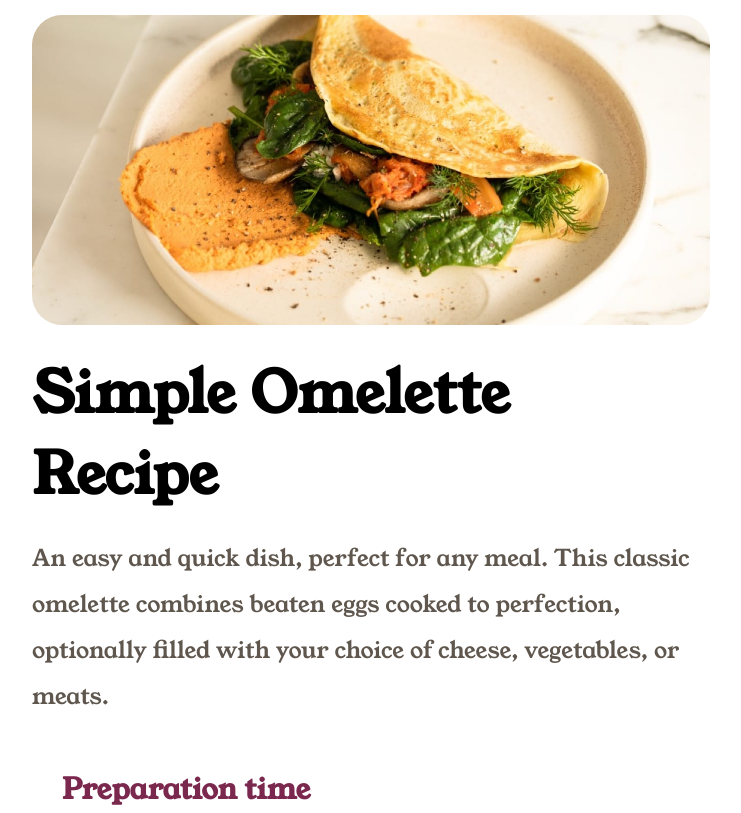
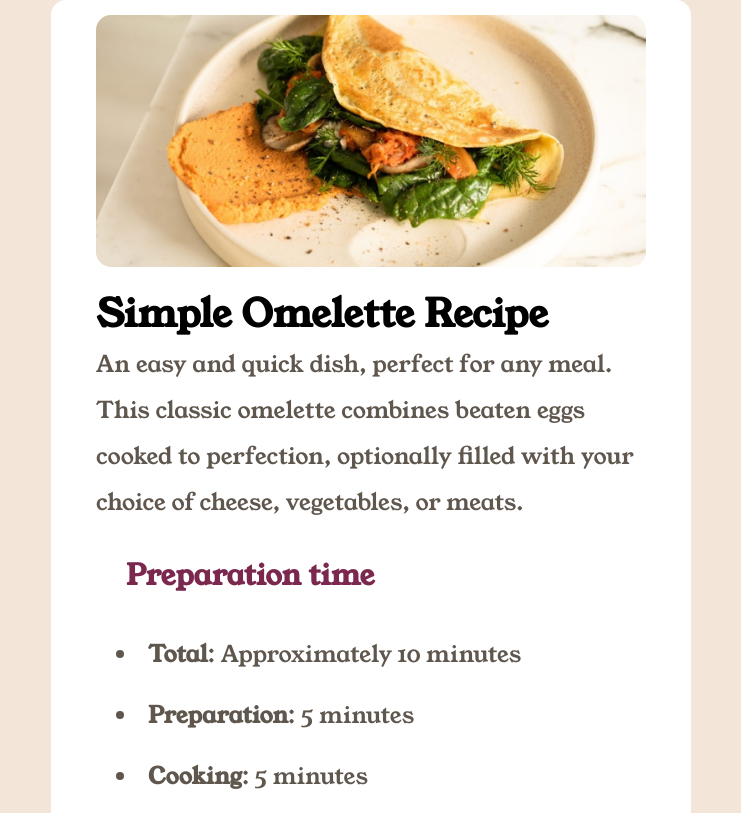
Before and after one commit to Javieravv/recipe-page-main, a plain HTML site: page index.html in a window 1280 px wide. Shown: the top 813 px of the page, without its empty margins (269-1010 px from the left). Drawn offline with Linux system fonts and the light colour scheme.

Commit message:
Refactorizando Html y css

```diff
--- a/index.html
+++ b/index.html
@@ -13,15 +13,15 @@
 <body>
     <main>
         <header class="header">
-            <div class="image-header">
-                <img src="./images/image-omelette.jpeg" alt="image">
-            </div>
+            <img src="./images/image-omelette.jpeg" alt="image">
+        </header>
+        <div class="recipe recipe-title">
             <h1>Simple Omelette Recipe</h1>
             <p>
                 An easy and quick dish, perfect for any meal. This classic omelette combines beaten eggs cooked
                 to perfection, optionally filled with your choice of cheese, vegetables, or meats.
             </p>
-        </header>
+        </div>
         <div class="recipe recipe-time">
             <h2 class="title-time">Preparation time</h2>
             <ul>
--- a/styles.css
+++ b/styles.css
@@ -20,8 +20,8 @@
     --colorWengeBrown: hsl(30, 10%, 34%);
     --colorDarkCharcoal: hsl(24, 5%, 18%);
     --fontSize: 16px;
-    --paddingDiv: 5px 45px;
-    --marginHr: 5px 45px;
+    --paddingDiv: 5px 40px;
+    --marginHr: 5px 40px;
     --marginTopLi: 15px;
 }
 
@@ -34,6 +34,7 @@
 
 body {
     font-family: 'Young-serif';
+    background-color: var(--colorEggshell);
 }
 
 p {
@@ -59,6 +60,10 @@ li {
     line-height: 2;
 }
 
+h1 {
+    font-size: 2rem;
+}
+
 .title-recipe {
     font-size: 2rem;
     color: var(--colorNutmeg);
@@ -78,7 +83,6 @@ main {
     .recipe {
         padding: var(--paddingDiv);
     }
-
 }
 
 /* css header */
@@ -86,25 +90,13 @@ main {
 header {
     display: flex;
     flex-direction: column;
+    margin-top: 0 !important;
+    padding: 0 0 !important;
 
-    >* {
-        margin-top: 10px;
-        margin-bottom: 10px;
-        padding: var(--paddingDiv);
-    }
-
-    >div {
-        margin-top: 0 !important;
-        padding: 0 !important;
-    }
-
-    div>img {
+    img {
         width: 100%;
     }
 
-    h1 {
-        font-size: 2rem;
-    }
 }
 
 /* css recipe-time */
@@ -129,6 +121,7 @@ header {
 .recipe-nutrition {
     display: flex;
     flex-direction: column;
+    margin-bottom: 25px;
 
     >* {
         margin-top: var(--marginTopLi);
@@ -141,6 +134,7 @@ header {
         >div {
             display: grid;
             grid-template-columns: 1fr 1fr;
+            /* justify-content: space-between; */
             padding: 5px 40px;
             border-bottom: 1px solid var(--colorLightGrey);
         }
@@ -163,42 +157,38 @@ header {
         font-size: 1.2rem;
     }
 
+    h1 {
+        font-size: 2rem;
+    }
+
     main {
         width: 90%;
         margin: 0 auto;
+        padding: 15px 45px;
+        border-radius: 15px;
+
+        .recipe {
+            padding: 0 0;
+        }
     }
 
     header {
         padding: var(--paddingDiv);
 
-        >* {
-            padding: 0 0;
-        }
-
-        div {
-            margin-top: 10px !important;
-            margin-bottom: 10px !important;
-        }
-
-        div>img {
-            border-radius: 30px;
-            /* padding: var(--paddingDiv); */
-        }
-
-        h1 {
-            font-size: 3rem;
+        img {
+            border-radius: 15px;
         }
     }
 }
 
 @media (width > 800px) {
     main {
-        width: 80%;
+        width: 70%;
     }
 }
 
 @media (width > 900px) {
     main {
-        width: 60%;
+        width: 50%;
     }
 }
```
